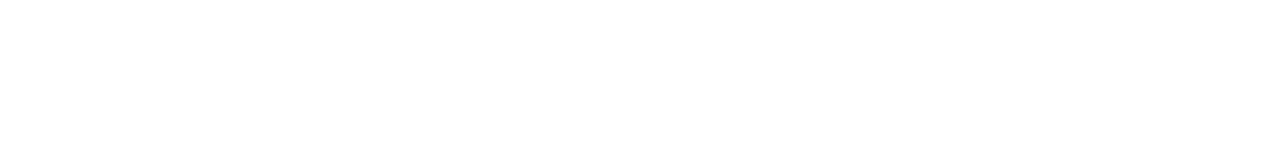
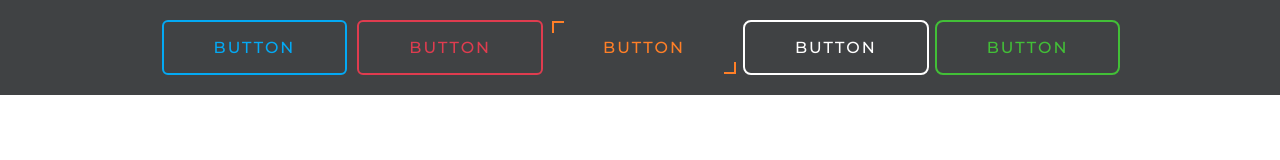
Before and after one commit to Tibilex/Styles_HTML-CSS-JS, a plain HTML site: page index.html in a window 1280 px wide. Drawn offline with Linux system fonts and the light colour scheme.

Commit message:
Add: 5 styles fo buttons

```diff
--- a/buttons.css
+++ b/buttons.css
@@ -0,0 +1,195 @@
+/* button 1*/
+
+.button1{
+    position: relative;
+    background: none;
+    text-decoration: none;
+    text-transform: uppercase;
+    border: 2px solid #03a9f4;
+    border-radius: 6px;
+    transition: .4s;
+    padding: 16px 50px;
+}
+
+.button1_up{
+    color: #03a9f4;
+    font-weight: 500;
+    letter-spacing: 2px;
+}
+
+.button1_up:hover,
+.button1:focus{
+    border-color: #03a9f4;
+    color: #000;
+    box-shadow: inset 0 -4em 0 0 #03a9f4;
+}
+
+/* button 2*/
+
+@keyframes button2_pulsate{
+    0%{
+        box-shadow: 0 0 25px #df3c4f, 0 0 25px #e2969f;
+    }
+}
+
+.button2{
+    position: relative;
+    text-decoration: none;
+    text-transform: uppercase;
+    letter-spacing: 2px;
+    color: #df3c4f;
+    padding: 16px 50px;
+    border: 2px solid #df3c4f;
+    border-radius: 6px;
+    font-weight: 500;
+}
+
+.button2:hover{
+    animation: button2_pulsate 1s ease-in-out;
+}
+
+/* button 3*/
+
+.button3{
+    position: relative;
+    text-decoration: none;
+    text-transform: uppercase;
+    letter-spacing: 2px;
+    font-weight: 500;
+    color: #ff7f27;
+    padding: 16px 50px;
+    transition: .5s;
+}
+
+.button3::before{
+    content: "";
+    position: absolute;
+    top: -1px;
+    left: -1px;
+    width: 10px;
+    height: 10px;
+    border-top: 2px solid #ff7f27;
+    border-left: 2px solid #ff7f27;
+    transition: .4s;
+    transition-delay: .4s;
+}
+
+.button3::after{
+    content: "";
+    position: absolute;
+    bottom: -1px;
+    right: -1px;
+    width: 10px;
+    height: 10px;
+    border-bottom: 2px solid #ff7f27;
+    border-right: 2px solid #ff7f27;
+    transition: .4s;
+    transition-delay: .4s;
+}
+
+.button3:hover::before,
+.button3:hover::after{
+    width: 100%;
+    height: 100%;
+    transition-delay: 0s;
+    border-radius: 6px;
+}
+
+.button3:hover{
+    background: #ff7f27;
+    color: #000;
+    box-shadow: 0 0 50px #ff7f27;
+    transition-delay: .5s;
+    border-radius: 6px;
+}
+
+/* button 4*/
+
+.button4{
+    position: relative;
+    text-decoration: none;
+    text-transform: uppercase;
+    letter-spacing: 2px;
+    padding: 16px 50px;
+    color: #fff;
+    border-radius: 6px;
+    outline: 2px solid #fff;
+    overflow: hidden;
+    transition: color 1s;
+    font-weight: 500;
+    z-index: 1;
+}
+
+.button4:hover{
+    color: #000;
+
+}
+
+.button4::before{
+    content: "";
+    position: absolute;
+    top: 0;
+    left: -50px;
+    width: 0;
+    height: 100%;
+    background-color: #fff;
+    transform: skewX(35deg);
+    transition: width 1s;
+    z-index: -1;
+}
+
+.button4:hover::before{
+    width: 150%;
+}
+
+/* button 5*/
+
+.button5{
+    position: relative;
+    text-decoration: none;
+    text-transform: uppercase;
+    letter-spacing: 2px;
+    padding: 16px 50px;
+    color: #42bf37;
+    border-radius: 6px;
+    outline: 2px solid #42bf37;
+    overflow: hidden;
+    transition: color 1s;
+    font-weight: 500;
+    z-index: 1;
+}
+
+.button5:hover{
+    color: #000;
+}
+
+.button5::before{
+    content: "";
+    position: absolute;
+    top: 0;
+    left: -50px;
+    width: 0;
+    height: 100%;
+    background-color: #42bf37;
+    transform: skewX(35deg);
+    transition: width 1s;
+    z-index: -1;
+}
+
+.button5::after{
+    content: "";
+    position: absolute;
+    top: 0;
+    right: -50px;
+    width: 0;
+    height: 100%;
+    background-color: #42bf37;
+    transform: skewX(35deg);
+    transition: width 1s;
+    z-index: -1;
+}
+
+.button5:hover::before,
+.button5:hover::after{
+    width: 100%;
+}
--- a/index.html
+++ b/index.html
@@ -4,9 +4,20 @@
     <meta charset="UTF-8">
     <meta http-equiv="X-UA-Compatible" content="IE=edge">
     <meta name="viewport" content="width=device-width, initial-scale=1.0">
+    <link href="https://fonts.googleapis.com/css?family=Montserrat:100,200,300,regular,500,600,700,800,900,100italic,200italic,300italic,italic,500italic,600italic,700italic,800italic,900italic" rel="stylesheet" />
+    <link href="/page.css" rel="stylesheet"/>
+    <link href="/buttons.css" rel="stylesheet"/>
     <title>Document</title>
 </head>
 <body>
-
+    <div class="container">
+        <div class="buttons__block">
+            <a href="#" class="button1 button1_up">button</a>
+            <a href="#" class="button2">button</a>
+            <a href="#" class="button3">button</a>
+            <a href="#" class="button4">button</a>
+            <a href="#" class="button5">button</a>
+        </div>
+    </div>
 </body>
 </html>
--- /dev/null
+++ b/page.css
@@ -0,0 +1,27 @@
+/* Page */
+
+*{
+    margin: 0;
+    padding: 0;
+    box-sizing: 0;
+    font-family: 'Montserrat', sans-serif;
+}
+
+.contaier{
+    display: flex;
+    justify-content: center;
+    align-items: center;
+    flex-wrap: wrap;
+    background-color: #404244;
+}
+
+.buttons__block{
+    display: flex;
+    justify-content: center;
+    align-items: center;
+    flex-wrap: wrap;
+    gap: 10px;
+    padding-top: 20px;
+    padding-bottom: 20px;
+    background-color: #404244;
+}
```
